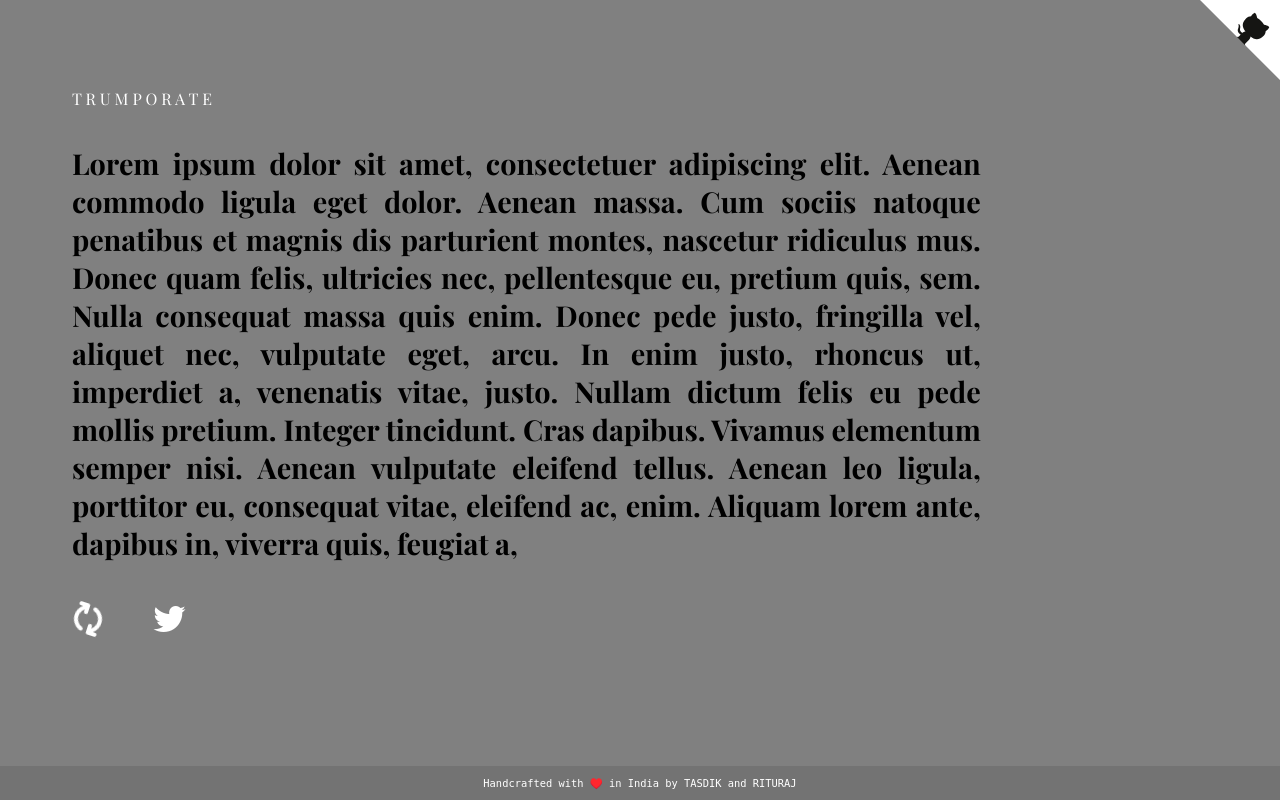
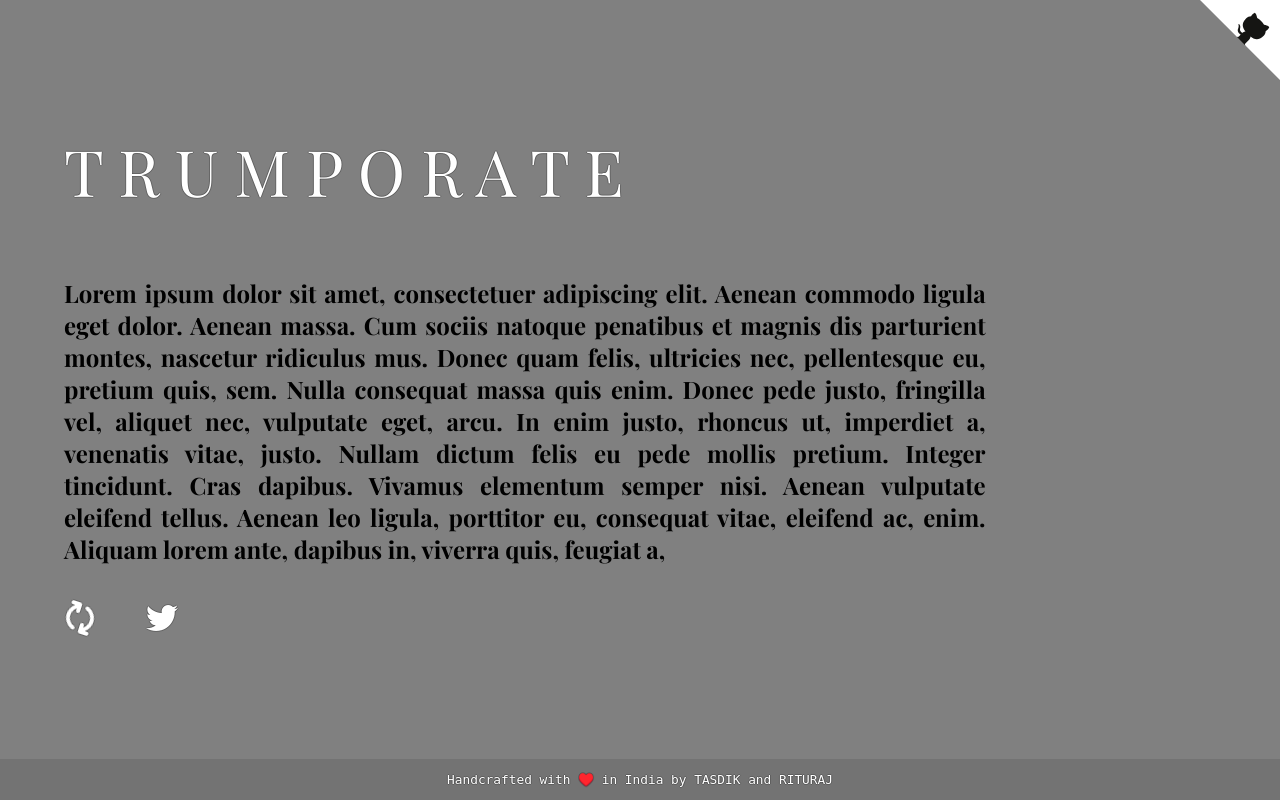
Before and after one commit to prodicus/trumporate, a Flask app: template trumporate/templates/index.html in a window 1280 px wide. Run offline with Flask 2, Linux system fonts and the light colour scheme; the template is opened without the code that fills it, so the values that code supplies are empty; some libraries are stand-ins or nearby versions.

Commit message:
Larger hearder and all text now scales to window size

```diff
--- a/trumporate/static/css/style.css
+++ b/trumporate/static/css/style.css
@@ -1,22 +1,23 @@
 body {
 	font-family: 'Playfair Display', serif;
 	text-align: left;
+	margin: 0;
 	padding: 5%;
 	background: grey;
 }
 
 p {
 	color: white;
-	font-size: 100%;
+	font-size: 5vmax;
+	text-shadow: -1px 0 rgba(0,0,0,0.2), 0 1px rgba(0,0,0,0.2), 1px 0 rgba(0,0,0,0.2), 0 -1px rgba(0,0,0,0.2);
 }
 
 .quotes {
 	width: 80%;
-	overflow: scroll;
 }
 
 .quotes h1 {
-	font-size: 180%;
+	font-size: 3vmin;
 	color: black;
 	text-align: justify;
 }
@@ -33,6 +34,7 @@
 	width: auto;
 	margin: auto;
 	color: white;
+	text-shadow: -1px 0 rgba(0,0,0,0.2), 0 1px rgba(0,0,0,0.2), 1px 0 rgba(0,0,0,0.2), 0 -1px rgba(0,0,0,0.2);
 }
 
 .flat-btn {
@@ -41,7 +43,6 @@
 
 .footer {
 	font-family: monospace;
-	font-size: 80%;
 	text-align: center;
 	color: white;
 	background: rgba(0,0,0,0.1);
@@ -51,3 +52,7 @@
 	position: fixed;
 	width: 100%;
 }
+
+.footer p {
+	font-size: 1.6vmin;
+}
```
